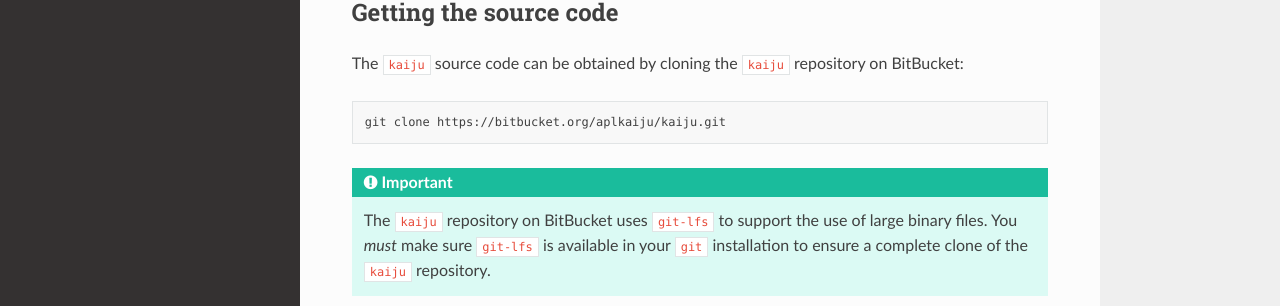
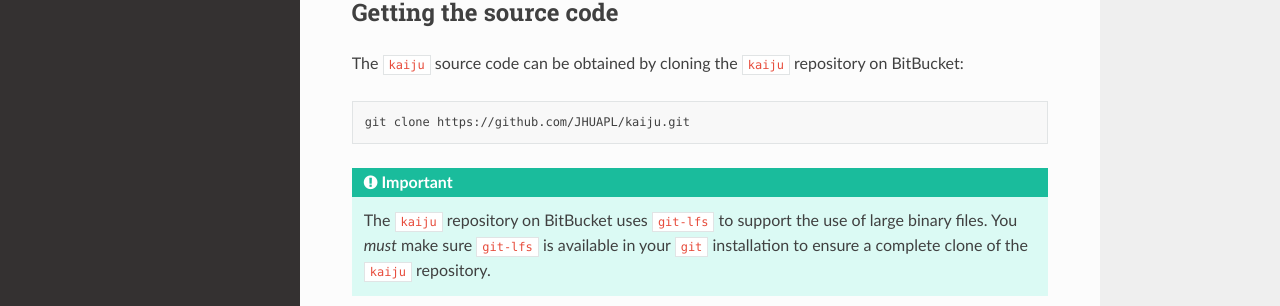
Before and after one commit to rgorby/MAGE, a Sphinx documentation site: the page built from docs/source/quickStart/building/index.rst, in a window 1280 px wide and 1342 px high. Shown: the part 503-809 px from the top of the window. Built offline with Sphinx 7.4.7 and the Read the Docs theme 3.1.0, drawn with Linux system fonts in a browser that asks for light colours; some of the changed lines change nothing that is shown.

Commit message:
Changed repo to GitHub.

```diff
--- a/docs/source/quickStart/building/index.rst
+++ b/docs/source/quickStart/building/index.rst
@@ -29,7 +29,7 @@ on BitBucket:
 
 .. code-block:: bash
 
-    git clone https://bitbucket.org/aplkaiju/kaiju.git
+    git clone https://github.com/JHUAPL/kaiju.git
 
 .. important::
 
```
